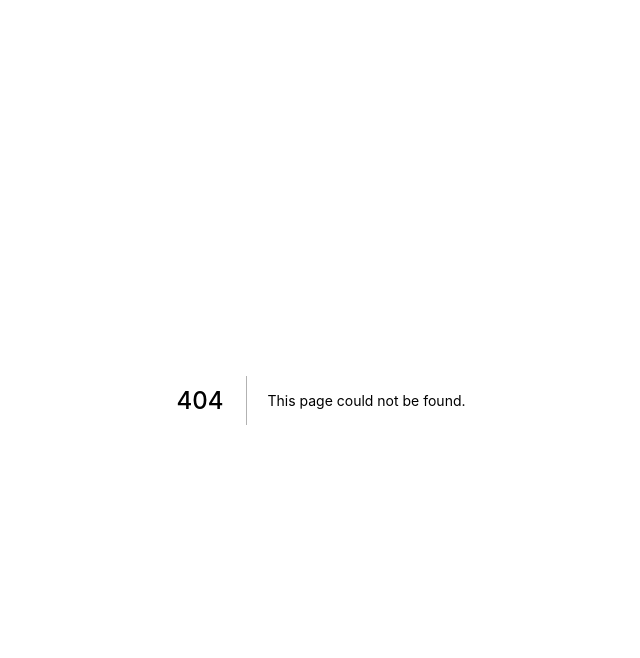
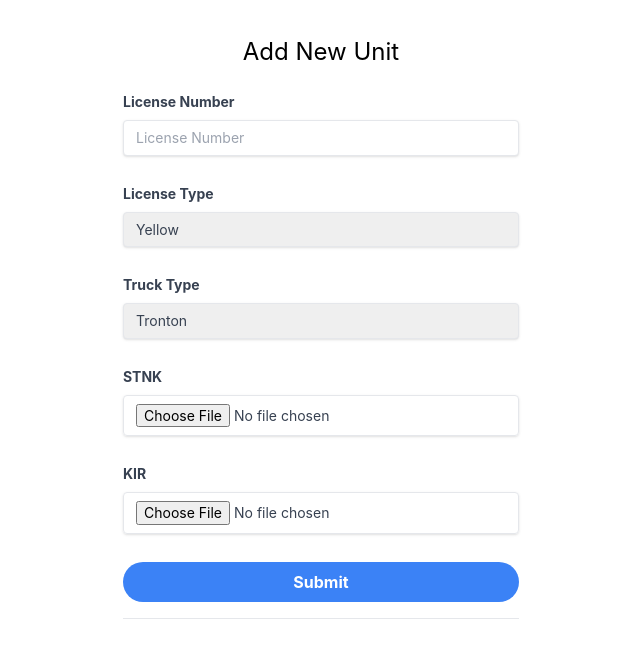
Before and after one commit to shani-asad/hackathon, a Next.js app in the folder frontend/kargo-fe/: page /editTruck in a window 1280 px wide. Before the commit this address had no page. Shown: the top 658 px of the page, without its empty margins (319-959 px from the left). Built offline with nearby package versions, Linux system fonts and the light colour scheme.

Commit message:
add pages edit truck form

```diff
--- /dev/null
+++ b/frontend/kargo-fe/pages/editTruck.tsx
@@ -0,0 +1,44 @@
+import React from "react";
+
+export default function editTruck() {
+  return (
+    <div className="w-full lg:w-7/12 bg-white p-5 rounded-lg lg:rounded-l-none m-auto max-w-[500px]">
+      <h3 className="pt-4 text-2xl text-center">Add New Unit</h3>
+      <form className="px-8 pt-6 pb-8 mb-4 bg-white rounded">
+        <div className="mb-4">
+          <label className="block mb-2 text-sm font-bold text-gray-700">License Number</label>
+          <input className="w-full px-3 py-2 mb-3 text-sm leading-tight text-gray-700 border rounded shadow appearance-none focus:outline-none focus:shadow-outline" id="licenseNumber" type="text" placeholder="License Number" />
+        </div>
+        <div className="mb-4">
+          <label className="block mb-2 text-sm font-bold text-gray-700">License Type</label>
+          <select className="w-full px-3 py-2 mb-3 text-sm leading-tight text-gray-700 border rounded shadow appearance-none focus:outline-none focus:shadow-outline">
+            <option value="yellow">Yellow</option>
+            <option value="black">Black</option>
+          </select>
+        </div>
+        <div className="mb-4">
+          <label className="block mb-2 text-sm font-bold text-gray-700">Truck Type</label>
+          <select className="w-full px-3 py-2 mb-3 text-sm leading-tight text-gray-700 border rounded shadow appearance-none focus:outline-none focus:shadow-outline">
+            <option value="yellow">Tronton</option>
+            <option value="black">Container</option>
+          </select>
+        </div>
+        <div className="mb-4">
+          <label className="block mb-2 text-sm font-bold text-gray-700">STNK</label>
+          <input className="w-full px-3 py-2 mb-3 text-sm leading-tight text-gray-700 border rounded shadow appearance-none focus:outline-none focus:shadow-outline" id="file_input" type="file" accept="image/png, image/jpg, image/jpeg" />
+        </div>
+        <div className="mb-4">
+          <label className="block mb-2 text-sm font-bold text-gray-700">KIR</label>
+          <input className="w-full px-3 py-2 mb-3 text-sm leading-tight text-gray-700 border rounded shadow appearance-none focus:outline-none focus:shadow-outline" id="file_input" type="file" accept="image/png, image/jpg, image/jpeg" />
+        </div>
+
+        <div className="mb-4 text-center">
+          <button className="w-full px-4 py-2 font-bold text-white bg-blue-500 rounded-full hover:bg-blue-700 focus:outline-none focus:shadow-outline" type="button">
+            Submit
+          </button>
+        </div>
+        <hr className="mb-6 border-t" />
+      </form>
+    </div>
+  );
+}
```
Also changed, not shown: frontend/kargo-fe/pages/index.tsx (+12 -11 lines).
